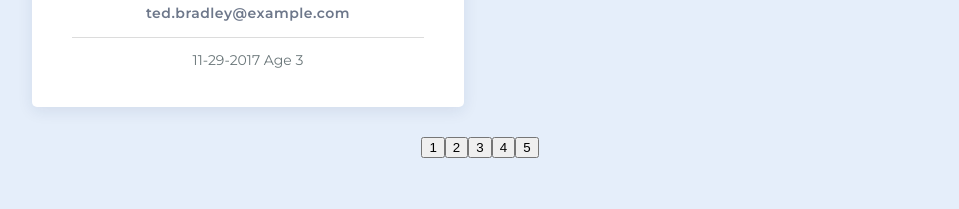
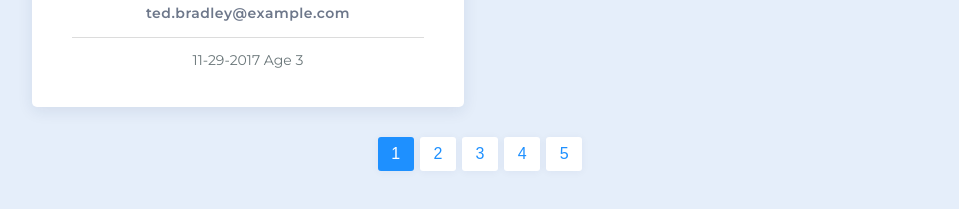
Before and after one commit to lwardlegit/paginationSample, a plain HTML site: page index.html in a window 1280 px wide. Shown: the part 1543-1752 px from the top of the page, without its empty margins (160-1119 px from the left). Drawn offline with Linux system fonts and the light colour scheme.

Commit message:
first finished draft

```diff
--- a/css/styles.css
+++ b/css/styles.css
@@ -167,6 +167,7 @@ header h2 {
 	transition: 0.4s;
 }
 
+
 .pagination li button.active, .pagination li button:hover {
   background-color: #1e90ff;
   color: #fff;
--- a/js/script.js
+++ b/js/script.js
@@ -22,13 +22,12 @@ This function will create and insert/append the elements needed to display a "pa
 
 
 function showPage(list,page){
-   console.log('inside show page')
+
 let end = page*9 //1=9 2=18 3=27
 let start = end-9
 let finalList = []
 
 if(list.length - start < 9){
-   console.log("list-start",list.length - start,"end",end,"list len",list.length)
    end = list.length
 }
 
@@ -64,8 +63,9 @@ for(let i = start; i < end; i++){
 
       document.getElementById('students').appendChild(item)
 }
-addPagination(page)
-
+if(list.length == data.length){
+      addPagination(page)
+   }
 
 }
 
@@ -76,17 +76,18 @@ Create the `addPagination` function
 This function will create and insert/append the elements needed for the pagination buttons
 */
 function addPagination(page){
-   console.log('inside add pagination')
+
    let btnCount = Math.ceil(data.length%9)
    let btns = document.getElementById("pageBtns")
 
    for( let i = 1; i < btnCount; i++){
+         let newBtnitem = document.createElement("li")
          let newBtn = document.createElement("button")
          newBtn.id = i
          newBtn.innerHTML = i
-         newBtn.className = "pagination"
          newBtn.addEventListener('click',function(){
             document.getElementById('students').innerHTML=''
+
             btns.innerHTML=''
             showPage(data,newBtn.id)
          },false)
@@ -96,7 +97,8 @@ function addPagination(page){
             }else{
                newBtn.className = 'inactive'
             }
-               btns.appendChild(newBtn)
+               newBtnitem.appendChild(newBtn)
+               btns.appendChild(newBtnitem)
 
    }
 }
@@ -108,10 +110,10 @@ This function will search for any students matching the parameters
 */
 
 function searchStudents(){
-   console.log('inside search students')
+
    let query = document.getElementById('search').value
    const result = data.filter(student => student.name.first.toLowerCase().includes(query));
-   console.log(result)
+
    if(result.length > 0 && query !== ''){
       document.getElementById('students').innerHTML = ''
    }else{
```
